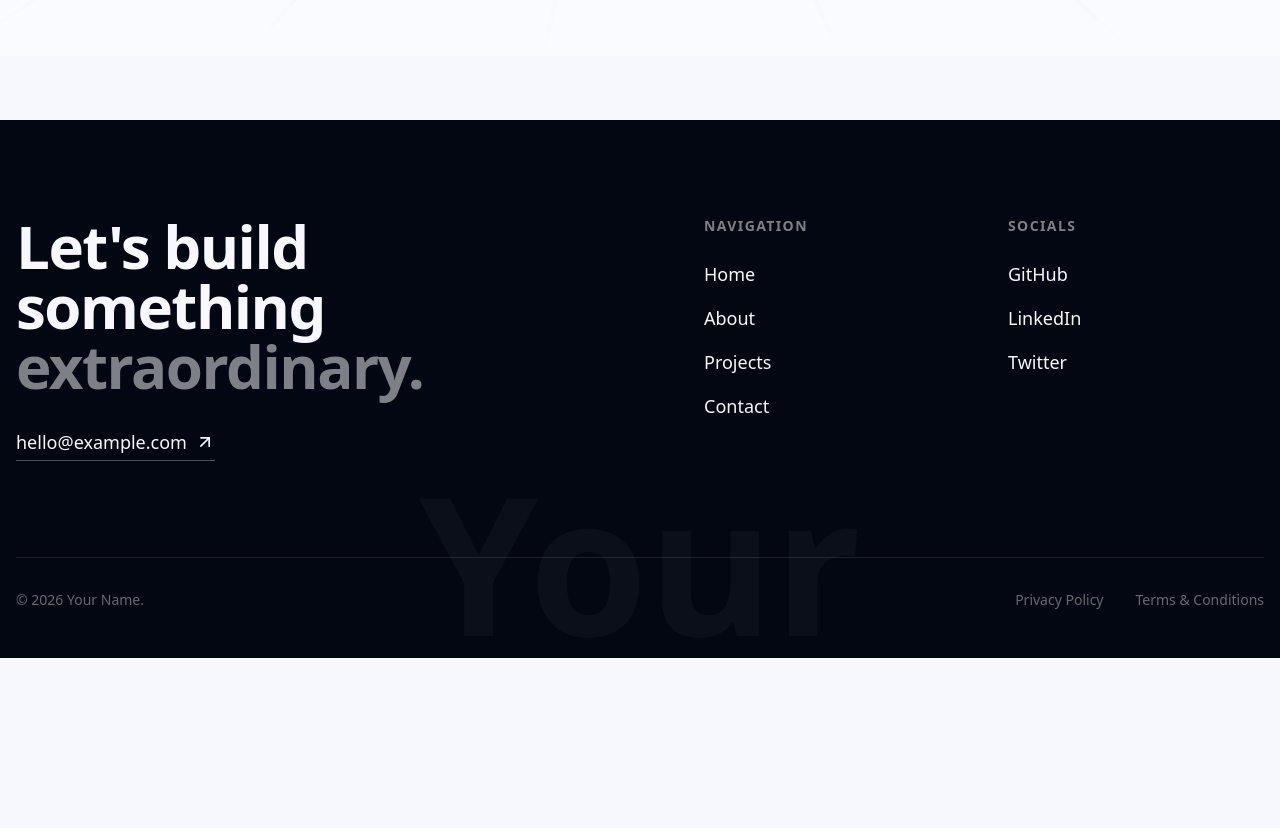
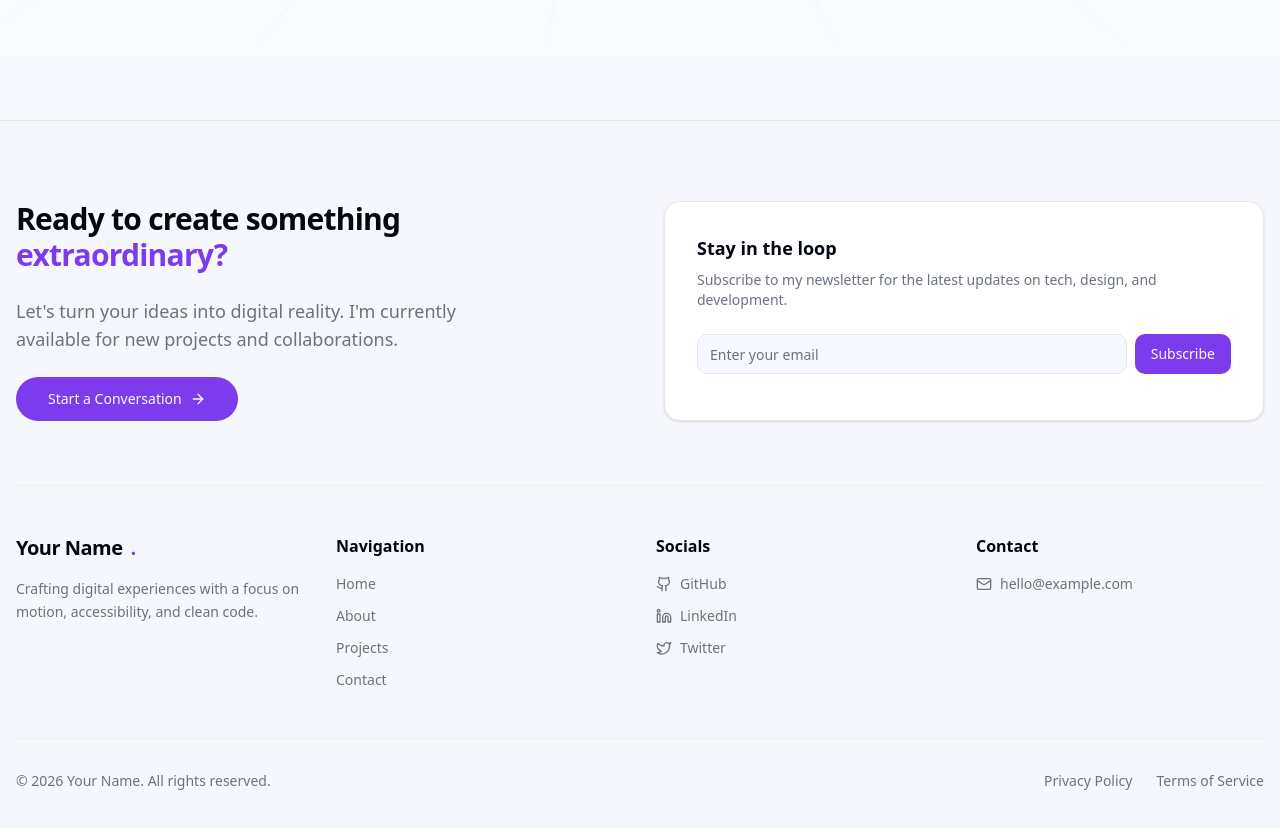
Before and after one commit to mokwathedeveloper/personal-websitedev, a Next.js app: page / in a window 1280 px wide. Shown: the part 680-1508 px from the top of the page. Before the commit the page ends 1338 px from the top, so only its background shows below. Built offline with nearby package versions, Linux system fonts and the light colour scheme.

Commit message:
style(footer): redesign footer to be cleaner, softer, and more structured with newsletter signup

```diff
--- a/src/components/footer.tsx
+++ b/src/components/footer.tsx
@@ -3,79 +3,113 @@
 import * as React from "react"
 import Link from "next/link"
 import { SITE_CONFIG, NAV_LINKS } from "@/lib/data"
-import { Github, Linkedin, Twitter, ArrowUpRight } from "lucide-react"
+import { Github, Linkedin, Twitter, ArrowRight, Mail } from "lucide-react"
+import { Button } from "@/components/ui/button"
+import { Input } from "@/components/ui/input"
 
 export function Footer() {
   return (
-    <footer className="bg-foreground text-background py-24 pb-12 overflow-hidden relative">
-      <div className="container px-4 relative z-10">
-        <div className="grid grid-cols-1 lg:grid-cols-2 gap-12 lg:gap-32 mb-16 lg:mb-24">
-          <div className="space-y-8">
-            <h2 className="text-3xl md:text-5xl lg:text-6xl font-heading font-bold tracking-tight">
-              Let's build something <br />
-              <span className="text-primary-foreground/50">extraordinary.</span>
+    <footer className="relative bg-muted/30 border-t pt-20 pb-10">
+      <div className="container px-4">
+        {/* Top Section: CTA & Newsletter */}
+        <div className="grid grid-cols-1 lg:grid-cols-2 gap-12 mb-16">
+          <div className="space-y-6">
+            <h2 className="text-3xl font-heading font-bold tracking-tight">
+              Ready to create something <span className="text-primary">extraordinary?</span>
             </h2>
-            <div className="flex gap-4">
-               <a
-                 href={`mailto:${SITE_CONFIG.socials.email.replace('mailto:', '')}`}
-                 className="inline-flex items-center gap-2 text-lg font-medium border-b border-primary-foreground/30 pb-1 hover:text-primary-foreground hover:border-primary-foreground transition-all"
-               >
-                 {SITE_CONFIG.socials.email.replace('mailto:', '')}
-                 <ArrowUpRight className="w-5 h-5" />
+            <p className="text-muted-foreground max-w-md text-lg">
+              Let's turn your ideas into digital reality. I'm currently available for new projects and collaborations.
+            </p>
+            <Button size="lg" className="rounded-full gap-2" asChild>
+              <a href="mailto:hello@example.com">
+                Start a Conversation <ArrowRight className="w-4 h-4" />
               </a>
+            </Button>
+          </div>
+
+          <div className="bg-card p-8 rounded-2xl border shadow-sm">
+            <h3 className="font-semibold text-lg mb-2">Stay in the loop</h3>
+            <p className="text-muted-foreground text-sm mb-6">
+              Subscribe to my newsletter for the latest updates on tech, design, and development.
+            </p>
+            <div className="flex gap-2">
+              <Input
+                placeholder="Enter your email"
+                className="bg-background"
+              />
+              <Button>Subscribe</Button>
+            </div>
           </div>
         </div>
 
-          <div className="grid grid-cols-2 gap-12">
-             <div className="space-y-6">
-               <h3 className="text-sm uppercase tracking-widest font-semibold text-primary-foreground/50">Navigation</h3>
-               <ul className="space-y-4">
+        {/* Divider */}
+        <div className="h-px w-full bg-border/50 mb-12" />
+
+        {/* Middle Section: Links */}
+        <div className="grid grid-cols-2 md:grid-cols-4 gap-8 mb-12">
+          <div className="col-span-2 md:col-span-1">
+            <Link href="/" className="font-bold text-xl tracking-tight flex items-center gap-2 mb-4">
+              {SITE_CONFIG.name}<span className="text-primary">.</span>
+            </Link>
+            <p className="text-muted-foreground text-sm leading-relaxed">
+              Crafting digital experiences with a focus on motion, accessibility, and clean code.
+            </p>
+          </div>
+
+          <div>
+            <h4 className="font-semibold mb-4">Navigation</h4>
+            <ul className="space-y-3 text-sm text-muted-foreground">
               {NAV_LINKS.map((link) => (
                 <li key={link.name}>
-                     <Link href={link.href} className="text-lg hover:text-primary-foreground/70 transition-colors">
+                  <Link href={link.href} className="hover:text-primary transition-colors">
                     {link.name}
                   </Link>
                 </li>
               ))}
             </ul>
           </div>
-             <div className="space-y-6">
-               <h3 className="text-sm uppercase tracking-widest font-semibold text-primary-foreground/50">Socials</h3>
-               <ul className="space-y-4">
+
+          <div>
+            <h4 className="font-semibold mb-4">Socials</h4>
+            <ul className="space-y-3 text-sm text-muted-foreground">
               <li>
-                   <a href={SITE_CONFIG.socials.github} target="_blank" rel="noopener noreferrer" className="text-lg hover:text-primary-foreground/70 transition-colors flex items-center gap-2">
-                     GitHub
+                <a href={SITE_CONFIG.socials.github} target="_blank" rel="noopener noreferrer" className="hover:text-primary transition-colors flex items-center gap-2">
+                  <Github className="w-4 h-4" /> GitHub
                 </a>
               </li>
               <li>
-                   <a href={SITE_CONFIG.socials.linkedin} target="_blank" rel="noopener noreferrer" className="text-lg hover:text-primary-foreground/70 transition-colors flex items-center gap-2">
-                     LinkedIn
+                <a href={SITE_CONFIG.socials.linkedin} target="_blank" rel="noopener noreferrer" className="hover:text-primary transition-colors flex items-center gap-2">
+                  <Linkedin className="w-4 h-4" /> LinkedIn
                 </a>
               </li>
               <li>
-                   <a href={SITE_CONFIG.socials.twitter} target="_blank" rel="noopener noreferrer" className="text-lg hover:text-primary-foreground/70 transition-colors flex items-center gap-2">
-                     Twitter
+                <a href={SITE_CONFIG.socials.twitter} target="_blank" rel="noopener noreferrer" className="hover:text-primary transition-colors flex items-center gap-2">
+                  <Twitter className="w-4 h-4" /> Twitter
+                </a>
+              </li>
+            </ul>
+          </div>
+
+          <div>
+            <h4 className="font-semibold mb-4">Contact</h4>
+            <ul className="space-y-3 text-sm text-muted-foreground">
+              <li>
+                <a href={`mailto:${SITE_CONFIG.socials.email.replace('mailto:', '')}`} className="hover:text-primary transition-colors flex items-center gap-2">
+                  <Mail className="w-4 h-4" /> {SITE_CONFIG.socials.email.replace('mailto:', '')}
                 </a>
               </li>
             </ul>
           </div>
         </div>
-        </div>
 
-        <div className="border-t border-primary-foreground/10 pt-8 flex flex-col md:flex-row justify-between items-center gap-4 text-sm text-primary-foreground/40">
-          <p>© {new Date().getFullYear()} {SITE_CONFIG.name}.</p>
-          <div className="flex gap-8">
-            <Link href="#" className="hover:text-primary-foreground/80 transition-colors">Privacy Policy</Link>
-            <Link href="#" className="hover:text-primary-foreground/80 transition-colors">Terms & Conditions</Link>
+        {/* Bottom Section: Copyright */}
+        <div className="flex flex-col md:flex-row justify-between items-center pt-8 border-t border-border/50 text-sm text-muted-foreground">
+          <p>© {new Date().getFullYear()} {SITE_CONFIG.name}. All rights reserved.</p>
+          <div className="flex gap-6 mt-4 md:mt-0">
+            <Link href="#" className="hover:text-foreground transition-colors">Privacy Policy</Link>
+            <Link href="#" className="hover:text-foreground transition-colors">Terms of Service</Link>
           </div>
         </div>
-      </div>
-
-      {/* Big Watermark Text */}
-      <div className="absolute bottom-0 left-0 right-0 overflow-hidden pointer-events-none opacity-[0.03]">
-        <h1 className="text-[15vw] font-bold font-heading leading-none text-center whitespace-nowrap select-none">
-          {SITE_CONFIG.name.split(' ')[0]}
-        </h1>
       </div>
     </footer>
   )
```
Lines whose indentation alone changed are shown as unchanged.
